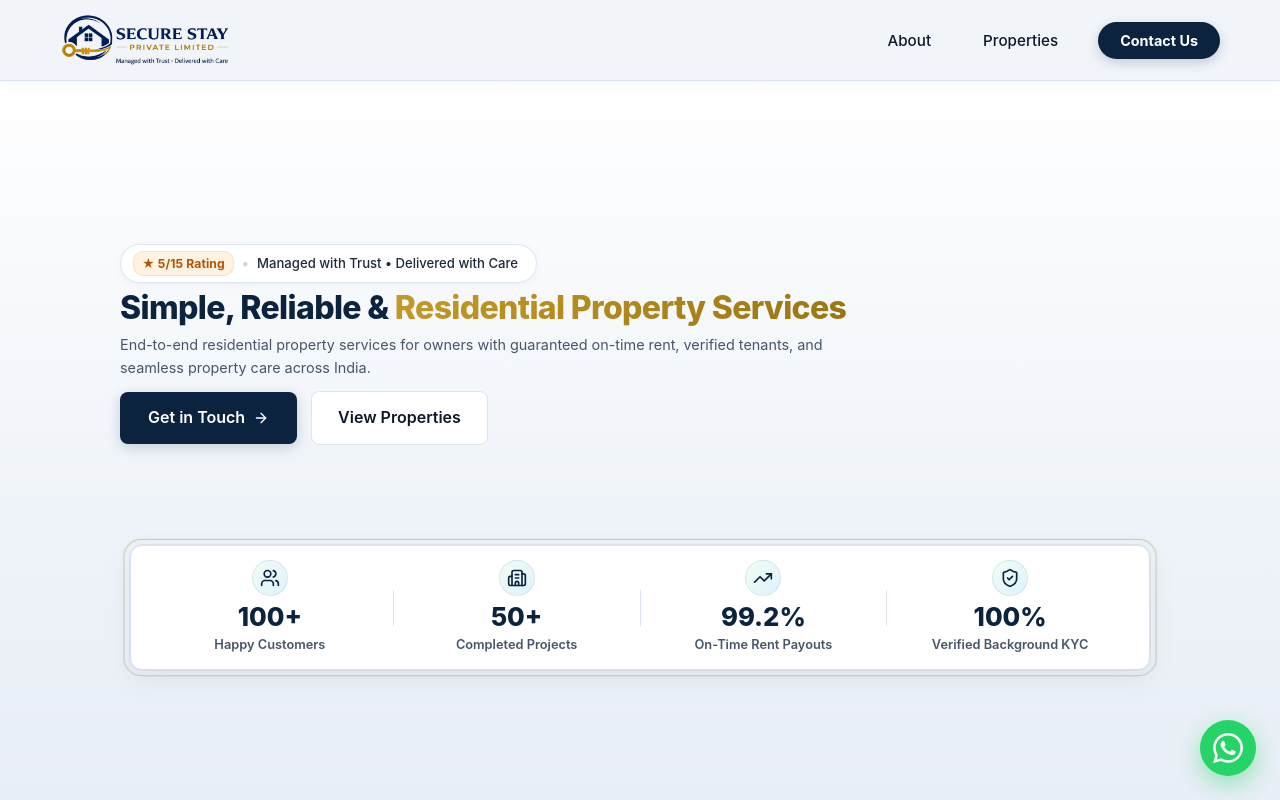
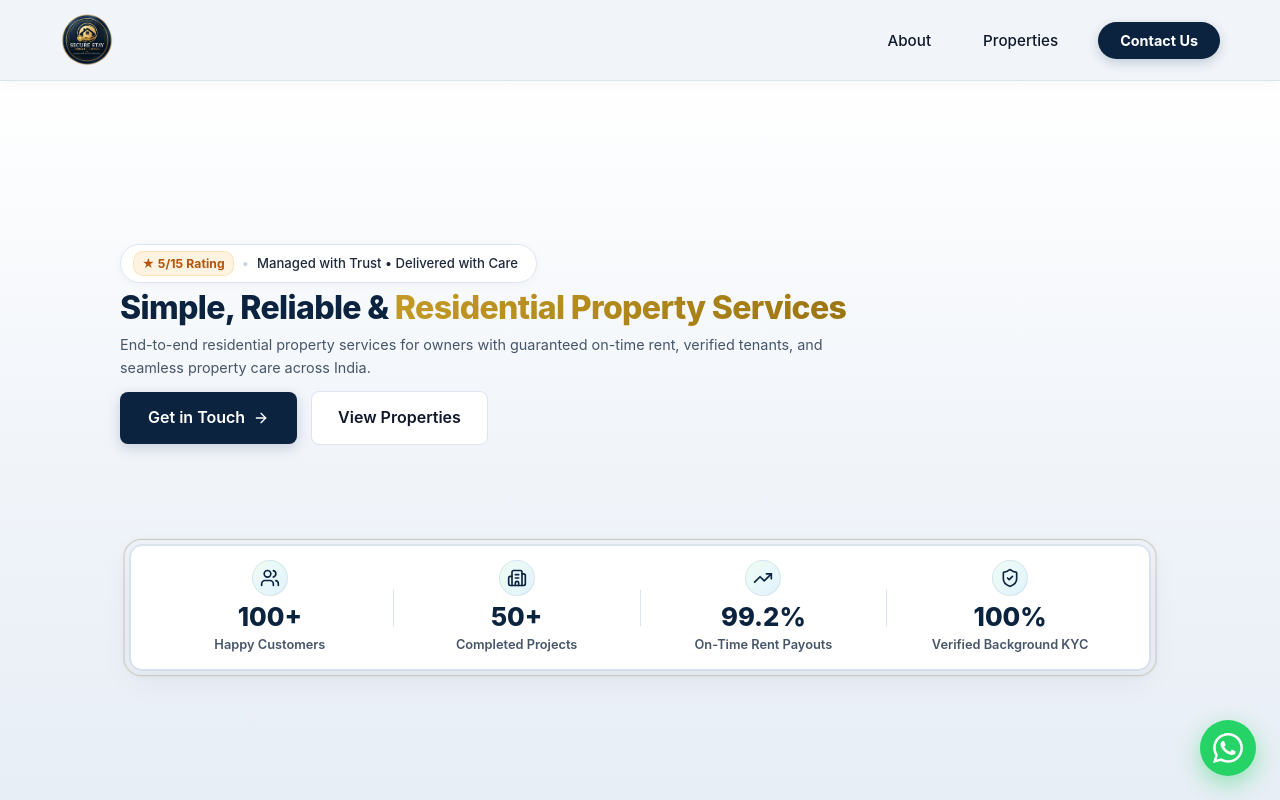
Before and after one commit to itsmekumarkrish/SecureStay-Web, a React (Vite) app: page / in a window 1280 px wide. Shown: the top 800 px of the page. Built offline with nearby package versions, Linux system fonts and the light colour scheme; no server answers.

Commit message:
Replace round emblem logo with transparent PNG WhatsApp logo on website and admin header

```diff
--- a/src/components/AdminDashboard.jsx
+++ b/src/components/AdminDashboard.jsx
@@ -481,7 +481,7 @@ export default function AdminDashboard({
       <div className="admin-top-bar">
         <div className="container admin-top-content">
           <div className="admin-brand">
-            <img src="/assets/logo.png" alt="SecureStay" className="admin-header-logo" />
+            <img src="/assets/logo_transparent.png?v=3" alt="SecureStay" className="admin-header-logo" />
             <div className="admin-brand-text">
               <h3 className="admin-brand-heading">SecureStay</h3>
               <span className="cloud-sync-badge">● Live</span>
--- a/src/components/Header.jsx
+++ b/src/components/Header.jsx
@@ -36,7 +36,7 @@ export default function Header({
             handleNavClick('home');
           }}
         >
-          <img src="/assets/logo.png" alt="SecureStay Properties" className="brand-logo-img" />
+          <img src="/assets/logo_transparent.png?v=3" alt="SecureStay Properties" className="brand-logo-img" />
         </a>
 
         <nav className="nav-desktop">
```
Also changed, not shown: public/assets/logo.jpeg.
